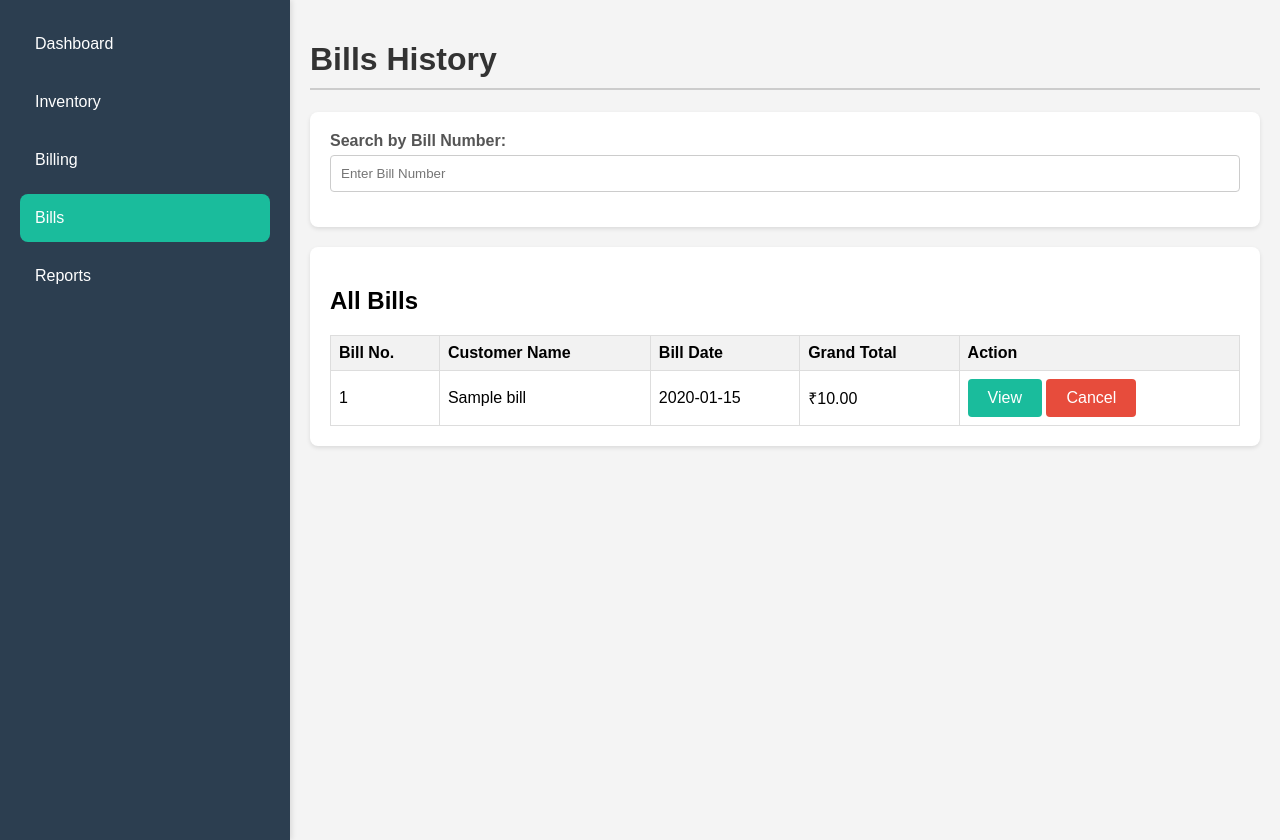
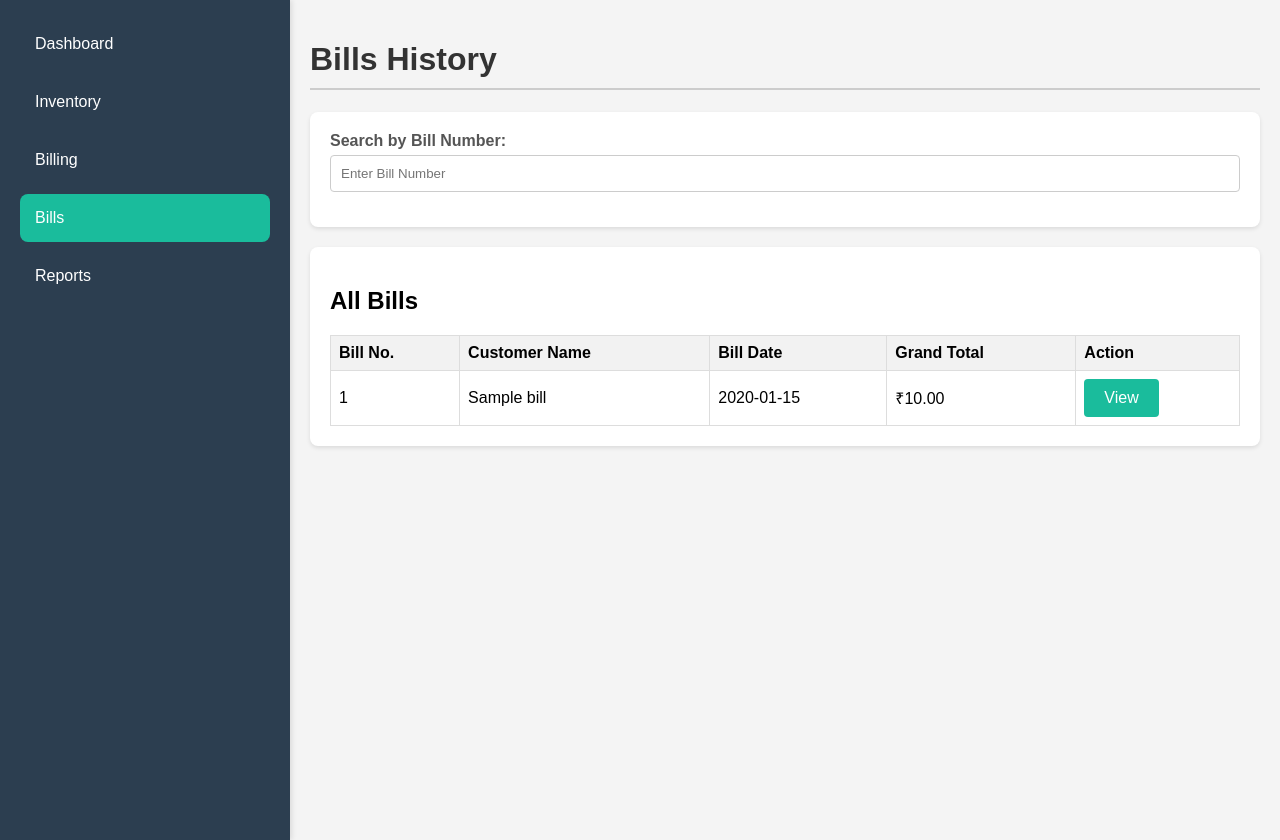
Before and after one commit to irfan-0057/Bill-Me, a Flask app: page /bills in a window 1280 px wide. Run offline with Flask 3, Linux system fonts and the light colour scheme; the visitor is signed in with stand-in values (Sample User, id 1); tables that the repository leaves empty hold one stand-in row (values such as "Sample post").

Commit message:
Update bills.html

```diff
--- a/templates/bills.html
+++ b/templates/bills.html
@@ -1,4 +1,3 @@
-
 <!DOCTYPE html>
 <html lang="en">
 <head>
@@ -80,40 +79,11 @@
                         <td>${bill.customer_name}</td>
                         <td>${bill.bill_date}</td>
                         <td>₹${bill.grand_total.toFixed(2)}</td>
-                        <td>
-                            <a href="/view_bill/${bill.bill_number}" class="button primary" target="_blank">View</a>
-                            <button class="button danger" onclick="cancelBill(${bill.bill_number})">Cancel</button>
-                        </td>
+                        <td><a href="/view_bill/${bill.bill_number}" class="button primary" target="_blank">View</a></td>
                     `;
                 });
             }
         });
-
-        // New JavaScript function to handle bill cancellation
-        function cancelBill(billNumber) {
-            if (confirm(`Are you sure you want to cancel bill number ${billNumber}? This action is irreversible and will restore products to inventory.`)) {
-                fetch(`/cancel_bill/${billNumber}`, {
-                    method: 'POST',
-                    headers: {
-                        'Content-Type': 'application/json'
-                    }
-                })
-                .then(response => response.json())
-                .then(data => {
-                    if (data.success) {
-                        alert(data.success);
-                        // Refresh the page to show the updated bill list
-                        window.location.reload();
-                    } else {
-                        alert(`Error: ${data.error}`);
-                    }
-                })
-                .catch(error => {
-                    console.error('Error:', error);
-                    alert('An error occurred while trying to cancel the bill.');
-                });
-            }
-        }
     </script>
 </body>
 </html>
```
